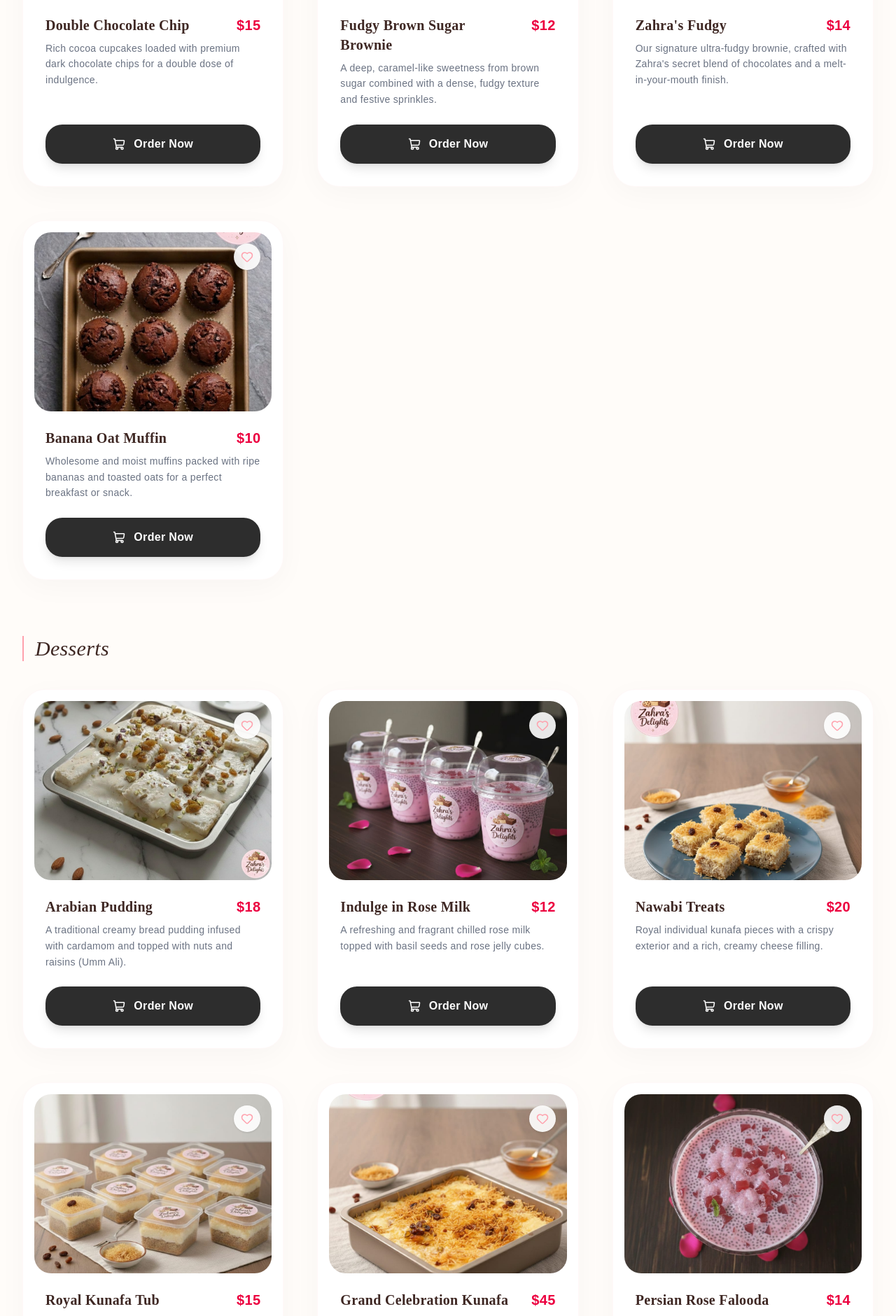
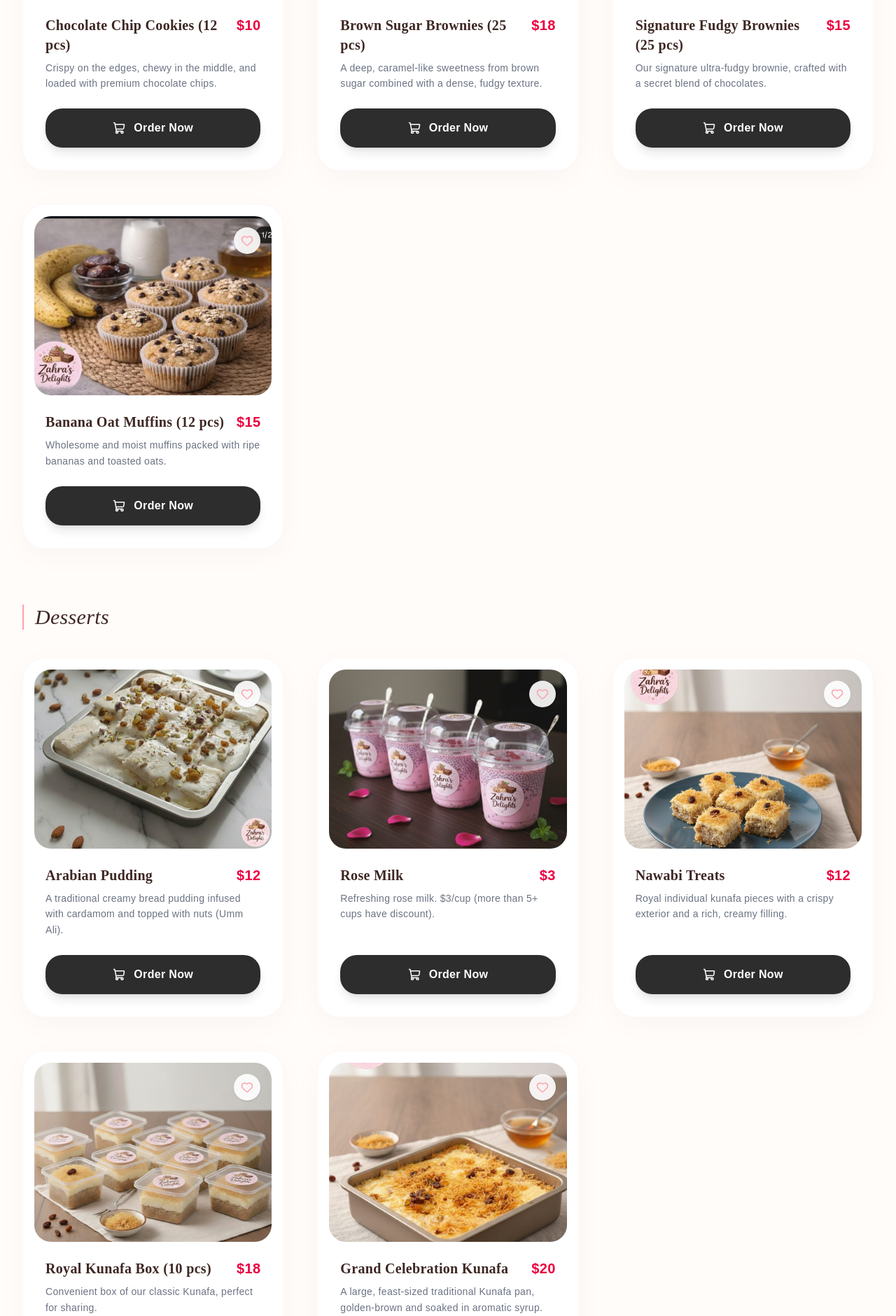
Before and after one commit to Mohammed-Haaris/Zahras-delights, a React (Vite) app: page / in a window 1280 px wide. Shown: the part 1999-3880 px from the top of the page at 70% size. Built offline with nearby package versions, Linux system fonts and the light colour scheme.

Commit message:
Update: Refined menu, new Banana Oat Muffin image, and official email update

```diff
--- a/src/components/Pages/Product/Product.js
+++ b/src/components/Pages/Product/Product.js
@@ -3,106 +3,94 @@
 const cakeProducts = [
   {
     id: 1,
-    cakeName: "Double Chocolate Chip",
+    cakeName: "Chocolate Chip Cookies (12 pcs)",
+    category: "Brownie/Cupcake",
+    price: 10,
+    currency: "$",
+    description:
+      "Crispy on the edges, chewy in the middle, and loaded with premium chocolate chips.",
+    image: "/images/image_9.jpeg",
+  },
+  {
+    id: 2,
+    cakeName: "Brown Sugar Brownies (25 pcs)",
+    category: "Brownie/Cupcake",
+    price: 18,
+    currency: "$",
+    description:
+      "A deep, caramel-like sweetness from brown sugar combined with a dense, fudgy texture.",
+    image: "/images/image_7.jpeg",
+  },
+  {
+    id: 3,
+    cakeName: "Signature Fudgy Brownies (25 pcs)",
     category: "Brownie/Cupcake",
     price: 15,
     currency: "$",
     description:
-      "Rich cocoa cupcakes loaded with premium dark chocolate chips for a double dose of indulgence.",
-    image: "/images/image_9.jpeg",
-  },
-  {
-    id: 2,
-    cakeName: "Fudgy Brown Sugar Brownie",
-    category: "Brownie/Cupcake",
-    price: 12,
-    currency: "$",
-    description:
-      "A deep, caramel-like sweetness from brown sugar combined with a dense, fudgy texture and festive sprinkles.",
-    image: "/images/image_7.jpeg",
-  },
-  {
-    id: 3,
-    cakeName: "Zahra's Fudgy",
-    category: "Brownie/Cupcake",
-    price: 14,
-    currency: "$",
-    description:
-      "Our signature ultra-fudgy brownie, crafted with Zahra's secret blend of chocolates and a melt-in-your-mouth finish.",
+      "Our signature ultra-fudgy brownie, crafted with a secret blend of chocolates.",
     image: "/images/image_8.jpeg",
   },
   {
     id: 4,
-    cakeName: "Banana Oat Muffin",
+    cakeName: "Banana Oat Muffins (12 pcs)",
     category: "Brownie/Cupcake",
-    price: 10,
+    price: 15,
     currency: "$",
     description:
-      "Wholesome and moist muffins packed with ripe bananas and toasted oats for a perfect breakfast or snack.",
-    image: "/images/image_10.jpeg",
+      "Wholesome and moist muffins packed with ripe bananas and toasted oats.",
+    image: "/images/image_11.jpeg",
   },
   {
     id: 5,
     cakeName: "Arabian Pudding",
     category: "Desserts",
-    price: 18,
+    price: 12,
     currency: "$",
     description:
-      "A traditional creamy bread pudding infused with cardamom and topped with nuts and raisins (Umm Ali).",
+      "A traditional creamy bread pudding infused with cardamom and topped with nuts (Umm Ali).",
     image: "/images/image_1.jpeg",
   },
   {
     id: 6,
-    cakeName: "Indulge in Rose Milk",
+    cakeName: "Rose Milk",
     category: "Desserts",
-    price: 12,
+    price: 3,
     currency: "$",
     description:
-      "A refreshing and fragrant chilled rose milk topped with basil seeds and rose jelly cubes.",
+      "Refreshing rose milk. $3/cup (more than 5+ cups have discount).",
     image: "/images/image_6.jpeg",
   },
   {
     id: 7,
     cakeName: "Nawabi Treats",
     category: "Desserts",
-    price: 20,
+    price: 12,
     currency: "$",
     description:
-      "Royal individual kunafa pieces with a crispy exterior and a rich, creamy cheese filling.",
+      "Royal individual kunafa pieces with a crispy exterior and a rich, creamy filling.",
     image: "/images/image_4.jpeg",
   },
   {
     id: 8,
-    cakeName: "Royal Kunafa Tub",
+    cakeName: "Royal Kunafa Box (10 pcs)",
     category: "Desserts",
-    price: 15,
+    price: 18,
     currency: "$",
     description:
-      "Convenient individual servings of our classic Kunafa, perfect for on-the-go sweetness.",
+      "Convenient box of our classic Kunafa, perfect for sharing.",
     image: "/images/image_2.jpeg",
   },
   {
     id: 9,
     cakeName: "Grand Celebration Kunafa",
     category: "Desserts",
-    price: 45,
+    price: 20,
     currency: "$",
     description:
       "A large, feast-sized traditional Kunafa pan, golden-brown and soaked in aromatic syrup.",
     image: "/images/image_3.jpeg",
   },
-  {
-    id: 10,
-    cakeName: "Persian Rose Falooda",
-    category: "Desserts",
-    price: 14,
-    currency: "$",
-    description:
-      "Our premium chilled rose dessert bowl, garnished with fresh mint and aromatic rose petals.",
-    image: "/images/image_5.jpeg",
-
-  },
 ];
 
-
 export default cakeProducts;
--- a/src/components/Pages/contact/Contact.jsx
+++ b/src/components/Pages/contact/Contact.jsx
@@ -78,7 +78,7 @@ const Contact = () => {
                 </div>
                 <div>
                   <h4 className="font-serif font-bold text-[#3e2723] text-lg mb-1">Email Us</h4>
-                  <p className="text-gray-400 text-sm mb-1 tracking-wider">hello@zahrasdelights.com</p>
+                  <p className="text-gray-400 text-sm mb-1 tracking-wider">shazhiya9686@gmail.com</p>
                   <p className="text-[10px] uppercase font-bold text-rose-400">Response within 24 hours</p>
                 </div>
               </div>
```
Also changed, not shown: public/images/image_11.jpeg (added), src/assets/images/image_11.jpeg (added).
